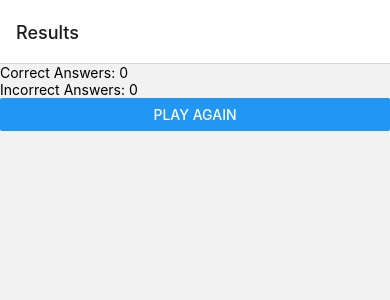
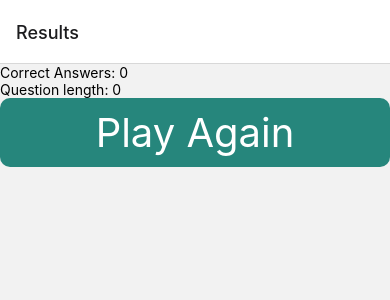
Before and after one commit to temreyildirim8/TriviaAppExpo, a React Native app: screen /ResultScreen in a window 390 px wide. Shown: the top 300 px of the page. Built offline with nearby package versions, Linux system fonts and the light colour scheme.

Commit message:
fix: reset for 'play again'

```diff
--- a/src/atoms/questionsAtom.ts
+++ b/src/atoms/questionsAtom.ts
@@ -8,4 +8,3 @@ export type Question = {
 export const questionsAtom = atom<Question[]>([]);
 export const currentQuestionIndexAtom = atom<number>(0);
 export const correctAnswersAtom = atom<number>(0);
-export const incorrectAnswersAtom = atom<number>(0);
--- a/src/components/Question.tsx
+++ b/src/components/Question.tsx
@@ -3,7 +3,6 @@ import { View, Text, StyleSheet } from "react-native";
 import { useAtom } from "jotai";
 import {
   correctAnswersAtom,
-  incorrectAnswersAtom,
   Question,
 } from "../atoms/questionsAtom";
 import Animated, {
@@ -23,7 +22,6 @@ type QuestionProps = {
 
 const QuestionComponent: React.FC<QuestionProps> = ({ question, onAnswer }) => {
   const [, setCorrectAnswers] = useAtom(correctAnswersAtom);
-  const [, setIncorrectAnswers] = useAtom(incorrectAnswersAtom);
 
   const wiggle = useSharedValue(0);
 
@@ -46,8 +44,6 @@ const QuestionComponent: React.FC<QuestionProps> = ({ question, onAnswer }) => {
   const handleAnswer = (answer: "True" | "False") => {
     if (answer === question.correct_answer) {
       setCorrectAnswers((prev) => prev + 1);
-    } else {
-      setIncorrectAnswers((prev) => prev + 1);
     }
     onAnswer(answer);
   };
--- a/src/screens/ResultScreen.tsx
+++ b/src/screens/ResultScreen.tsx
@@ -1,23 +1,41 @@
-import React from 'react';
-import { View, Text, Button } from 'react-native';
-import { useAtom } from 'jotai';
-import { correctAnswersAtom, incorrectAnswersAtom } from '../atoms/questionsAtom';
-import { StackNavigationProp } from '@react-navigation/stack';
-import { RootStackParamList } from '../types/navigation';
-import { useNavigation } from '@react-navigation/native';
+import React from "react";
+import { View, Text } from "react-native";
+import { useAtom } from "jotai";
+import {
+  correctAnswersAtom,
+  currentQuestionIndexAtom,
+  questionsAtom,
+} from "../atoms/questionsAtom";
+import { StackNavigationProp } from "@react-navigation/stack";
+import { RootStackParamList } from "../types/navigation";
+import { useNavigation } from "@react-navigation/native";
+import Button from "../components/Button";
 
-type ResultScreenNavigationProp = StackNavigationProp<RootStackParamList, 'ResultScreen'>;
+type ResultScreenNavigationProp = StackNavigationProp<
+  RootStackParamList,
+  "ResultScreen"
+>;
 
 const ResultScreen: React.FC = () => {
-  const [correctAnswers] = useAtom(correctAnswersAtom);
-  const [incorrectAnswers] = useAtom(incorrectAnswersAtom);
+  const [questions] = useAtom(questionsAtom);
+  const [correctAnswers, setCorrectAnswers] = useAtom(correctAnswersAtom);
+  const [, setCurrentQuestionIndex] = useAtom(currentQuestionIndexAtom);
   const navigation = useNavigation<ResultScreenNavigationProp>();
+
+  const handlePlayAgain = () => {
+    setCorrectAnswers(0)
+    setCurrentQuestionIndex(0)
+    navigation.navigate("StartScreen")
+  };
 
   return (
     <View>
       <Text>Correct Answers: {correctAnswers}</Text>
-      <Text>Incorrect Answers: {incorrectAnswers}</Text>
-      <Button title="Play Again" onPress={() => navigation.navigate('StartScreen')} />
+      <Text>Question length: {questions.length}</Text>
+      <Button
+        text="Play Again"
+        onPress={() => handlePlayAgain()}
+      />
     </View>
   );
 };
```
